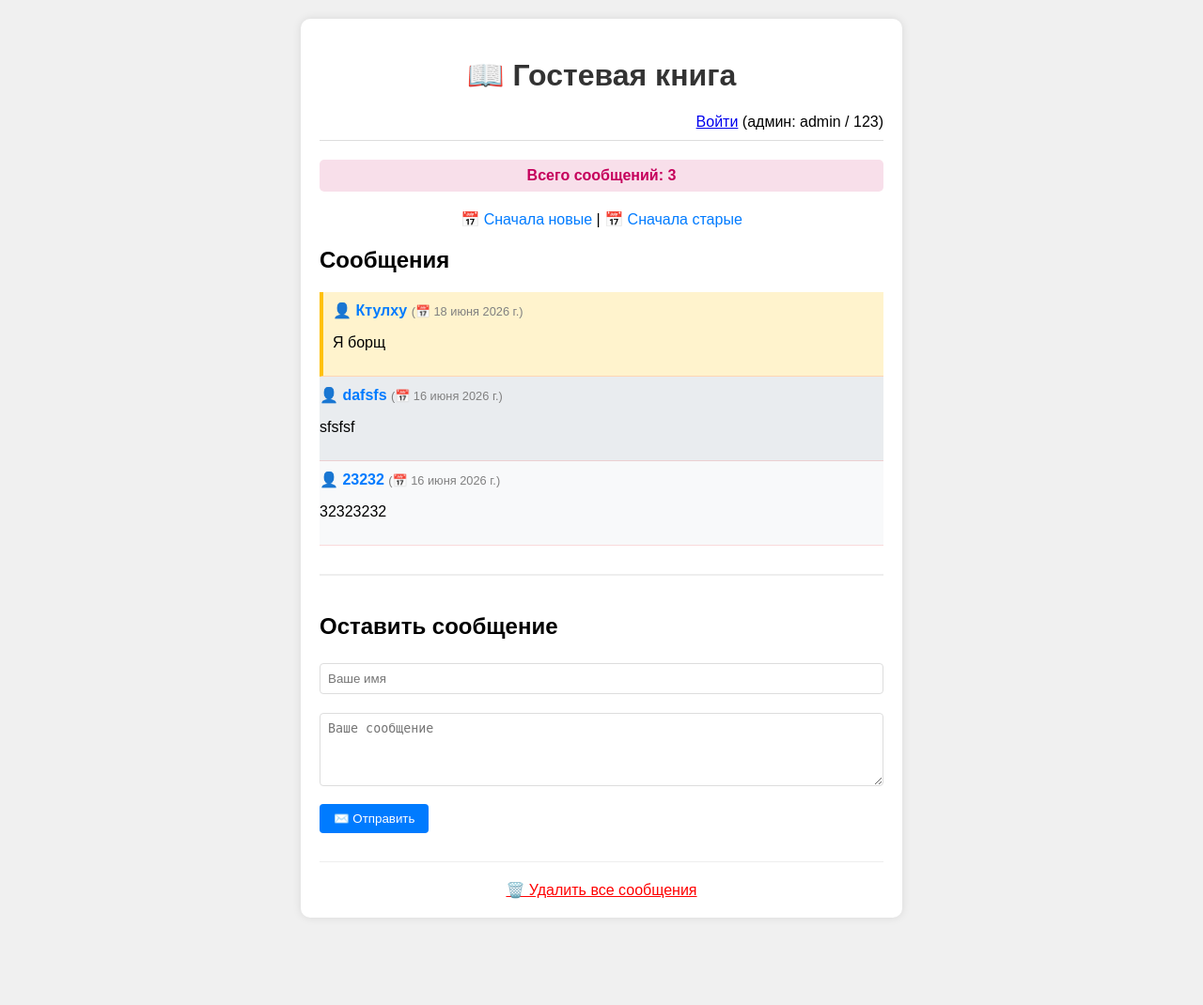
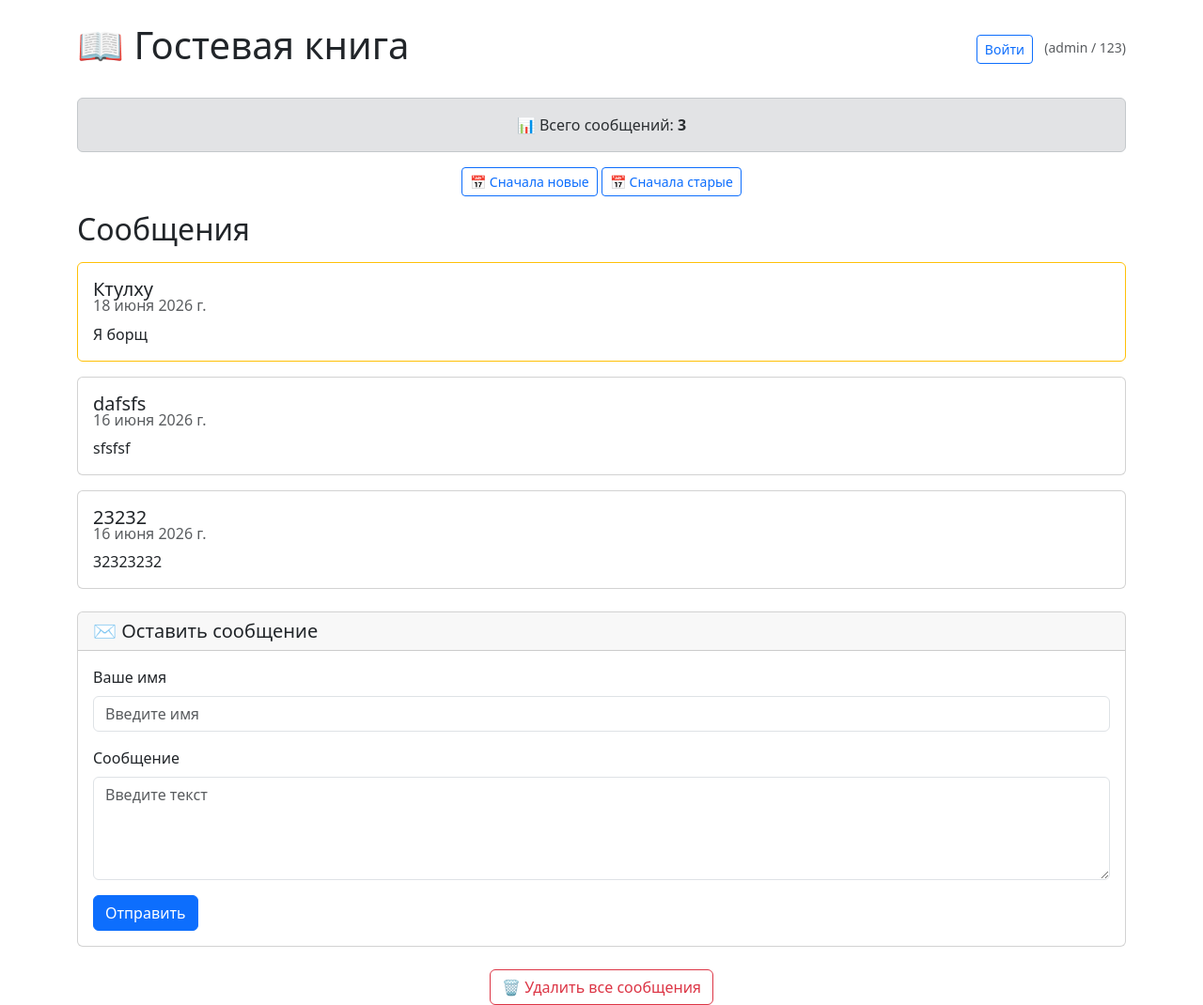
Before and after one commit to Ilias-galianov-aster-gaster/TRPO_PR9, a Flask app: page / in a window 1280 px wide. Shown: the whole page at 94% size. Before the commit the page ends 977 px from the top, so only its background shows below. Run offline with Flask 3, Linux system fonts and the light colour scheme; data comes from the database, SQL or seed files in the repository; both versions use the stored data as it was after the commit.

Commit message:
ПР 14 - выполнена

```diff
--- a/guestbook/static/style.css
+++ /dev/null
@@ -1,124 +0,0 @@
-body {
-    font-family: Arial, sans-serif;
-    background-color: #f0f0f0;
-    margin: 0;
-    padding: 20px;
-}
-
-.container {
-    max-width: 600px;
-    margin: 0 auto;
-    background: white;
-    padding: 20px;
-    border-radius: 10px;
-    box-shadow: 0 0 10px rgba(0, 0, 0, 0.1);
-}
-
-h1 {
-    text-align: center;
-    color: #333;
-}
-
-.message {
-    border-bottom: 1px solid #ff000020;
-    padding: 10px 0;
-}
-
-.fresh {
-    background-color: #fff3cd !important;
-    border-left: 4px solid #ffc107;
-    padding-left: 10px;
-}
-
-.message strong {
-    color: #007bff;
-}
-
-.message small {
-    color: gray;
-    font-size: 0.8em;
-}
-
-.add-form {
-    margin-top: 30px;
-    padding-top: 20px;
-    border-top: 2px solid #eee;
-}
-
-input, textarea {
-    width: 100%;
-    padding: 8px;
-    margin: 5px 0 15px 0;
-    border: 1px solid #ddd;
-    border-radius: 4px;
-    box-sizing: border-box;
-}
-
-button {
-    background-color: #007bff;
-    color: white;
-    padding: 8px 15px;
-    border: none;
-    border-radius: 4px;
-    cursor: pointer;
-}
-
-button:hover {
-    background-color: #0056b3;
-}
-
-.message-even { background-color: #f8f9fa; }
-.message-odd { background-color: #e9ecef; }
-
-.input-error {
-    border: 2px solid red !important;
-    background-color: #fff0f0;
-}
-
-.delete-btn {
-    float: right;
-    color: red;
-    text-decoration: none;
-    font-size: 1.2em;
-    margin-left: 10px;
-}
-
-.delete-btn:hover {
-    color: darkred;
-}
-
-.counter {
-    background-color: #c5005c20;
-    padding: 8px;
-    border-radius: 5px;
-    text-align: center;
-    margin-bottom: 20px;
-    font-weight: bold;
-    color: #c5005c;
-}
-
-.success-message {
-    background-color: #d4edda;
-    color: #155724;
-    padding: 10px;
-    border-radius: 5px;
-    margin-bottom: 15px;
-    text-align: center;
-}
-
-/* Стили для авторизации */
-.auth-links {
-    text-align: right;
-    margin-bottom: 20px;
-    padding-bottom: 10px;
-    border-bottom: 1px solid #ddd;
-}
-
-.error {
-    color: #721c24;
-    background-color: #f8d7da;
-    border: 1px solid #f5c6cb;
-    padding: 10px;
-    border-radius: 5px;
-    margin-bottom: 15px;
-}
--- /dev/null
+++ b/guestbook/templates/base.html
@@ -0,0 +1,23 @@
+<!DOCTYPE html>
+<html lang="ru">
+<head>
+    <meta charset="UTF-8">
+    <meta name="viewport" content="width=device-width, initial-scale=1.0">
+    <title>{% block title %}Гостевая книга{% endblock %}</title>
+
+    <!-- Bootstrap 5.3 CSS -->
+    <link href="https://cdn.jsdelivr.net/npm/bootstrap@5.3.0/dist/css/bootstrap.min.css" rel="stylesheet">
+
+    <!-- Bootstrap Icons -->
+    <link rel="stylesheet" href="https://cdn.jsdelivr.net/npm/bootstrap-icons@1.10.5/font/bootstrap-icons.css">
+</head>
+<body>
+    <div class="container mt-4">
+        {% block content %}
+        {% endblock %}
+    </div>
+
+    <!-- Bootstrap JS -->
+    <script src="https://cdn.jsdelivr.net/npm/bootstrap@5.3.0/dist/js/bootstrap.bundle.min.js"></script>
+</body>
+</html>
--- a/guestbook/templates/index.html
+++ b/guestbook/templates/index.html
@@ -1,70 +1,90 @@
-<!DOCTYPE html>
-<html>
-<head>
-    <title>Гостевая книга</title>
-    <link rel="stylesheet" href="{{ url_for('static', filename='style.css') }}">
-</head>
-<body>
-    <div class="container">
+{% extends "base.html" %}
+
+{% block title %}Гостевая книга{% endblock %}
+
+{% block content %}
+
+<!-- Сообщение об успешном добавлении (всплывает один раз) -->
 {% if session.pop('success', False) %}
-            <div class="success-message">✅ Сообщение успешно добавлено</div>
+    <div class="alert alert-success text-center">✅ Сообщение успешно добавлено</div>
 {% endif %}
 
+<!-- Шапка: заголовок + кнопки входа/выхода -->
+<div class="d-flex justify-content-between align-items-center mb-4">
     <h1>📖 Гостевая книга</h1>
-
-        <!-- Блок авторизации -->
-        <div class="auth-links">
+    <div>
         {% if logged_in %}
-                Вы вошли как <strong>{{ username }}</strong> |
-                <a href="/logout">Выйти</a>
+            <span class="me-2">Вы вошли как <strong>{{ username }}</strong></span>
+            <a href="/logout" class="btn btn-outline-danger btn-sm">Выйти</a>
         {% else %}
-                <a href="/login">Войти</a> (админ: admin / 123)
+            <a href="/login" class="btn btn-outline-primary btn-sm">Войти</a>
+            <small class="text-muted ms-2">(admin / 123)</small>
         {% endif %}
     </div>
+</div>
 
-        <!-- Счётчик -->
-        <p class="counter">Всего сообщений: {{ total_count }}</p>
+<!-- Счётчик сообщений -->
+<div class="alert alert-secondary text-center" role="alert">
+    📊 Всего сообщений: <strong>{{ total_count }}</strong>
+</div>
 
-        <!-- Сортировка -->
-        <p style="text-align: center; margin-bottom: 20px;">
-            <a href="/sort/newest" style="text-decoration: none; color: #007bff;">📅 Сначала новые</a> |
-            <a href="/sort/oldest" style="text-decoration: none; color: #007bff;">📅 Сначала старые</a>
-        </p>
+<!-- Ссылки сортировки -->
+<div class="text-center mb-3">
+    <a href="/sort/newest" class="btn btn-outline-primary btn-sm">📅 Сначала новые</a>
+    <a href="/sort/oldest" class="btn btn-outline-primary btn-sm">📅 Сначала старые</a>
+</div>
 
-        <h2>Сообщения</h2>
-
+<!-- Список сообщений -->
+<h2 class="mb-3">Сообщения</h2>
 {% if messages %}
     {% for msg in messages %}
-            <div class="message {% if msg.is_fresh %}fresh{% endif %} {% if loop.index0 % 2 == 0 %}message-even{% else %}message-odd{% endif %}">
-                <strong>👤 {{ msg.name }}</strong> <small>(📅 {{ msg.created_at_ru }})</small>
-                <!-- Кнопка удаления видна только авторизованным -->
+        <div class="card mb-3 {% if msg.is_fresh %}border-warning{% endif %}">
+            <div class="card-body">
+                <div class="d-flex justify-content-between align-items-start">
+                    <div>
+                        <h5 class="card-title mb-0">{{ msg.name }}</h5>
+                        <h6 class="card-subtitle text-muted">{{ msg.created_at_ru }}</h6>
+                    </div>
                     {% if logged_in %}
-                    <a href="/delete/{{ msg.id }}" class="delete-btn" onclick="return confirm('Удалить сообщение?')">Удалить</a>
+                        <a href="/delete/{{ msg.id }}" class="btn btn-danger btn-sm" onclick="return confirm('Удалить сообщение?')">
+                            <i class="bi bi-trash"></i> Удалить
+                        </a>
                     {% endif %}
-                <p>{{ msg.message }}</p>
+                </div>
+                <p class="card-text mt-2">{{ msg.message }}</p>
+            </div>
         </div>
     {% endfor %}
 {% else %}
-            <p>Пока нет сообщений. Будьте первым!</p>
+    <div class="alert alert-info">Пока нет сообщений. Будьте первым!</div>
 {% endif %}
 
-        <!-- Форма добавления -->
-        <div class="add-form">
-            <h2>Оставить сообщение</h2>
+<!-- Форма добавления сообщения -->
+<div class="card mt-4">
+    <div class="card-header">
+        <h5 class="mb-0">✉️ Оставить сообщение</h5>
+    </div>
+    <div class="card-body">
         {% if error %}
-                <p style="color: red; font-weight: bold;">⚠️ Пожалуйста, заполните все поля!</p>
+            <div class="alert alert-danger">⚠️ Пожалуйста, заполните все поля!</div>
         {% endif %}
         <form method="POST" action="/add">
-                <input type="text" name="name" placeholder="Ваше имя" required class="{% if error %}input-error{% endif %}">
-                <textarea name="message" placeholder="Ваше сообщение" rows="4" required class="{% if error %}input-error{% endif %}"></textarea>
-                <button type="submit">✉️ Отправить</button>
+            <div class="mb-3">
+                <label for="name" class="form-label">Ваше имя</label>
+                <input type="text" class="form-control {% if error %}is-invalid{% endif %}" id="name" name="name" placeholder="Введите имя" required>
+            </div>
+            <div class="mb-3">
+                <label for="message" class="form-label">Сообщение</label>
+                <textarea class="form-control {% if error %}is-invalid{% endif %}" id="message" name="message" rows="4" placeholder="Введите текст" required></textarea>
+            </div>
+            <button type="submit" class="btn btn-primary">Отправить</button>
         </form>
     </div>
+</div>
 
-        <!-- Удаление всех -->
-        <div style="text-align: center; margin-top: 30px; border-top: 1px solid #eee; padding-top: 20px;">
-            <a href="/delete-all" style="color: red; text-decoration: underline;">🗑️ Удалить все сообщения</a>
+<!-- Удаление всех сообщений -->
+<div class="text-center mt-4">
+    <a href="/delete-all" class="btn btn-outline-danger">🗑️ Удалить все сообщения</a>
 </div>
-    </div>
-</body>
-</html>
+
+{% endblock %}
```
Also changed, not shown: guestbook/templates/delete_all.html (+22 -16 lines), guestbook/templates/login.html (+34 -21 lines), guestbook/guestbook.db. Lines whose indentation alone changed are shown as unchanged.
